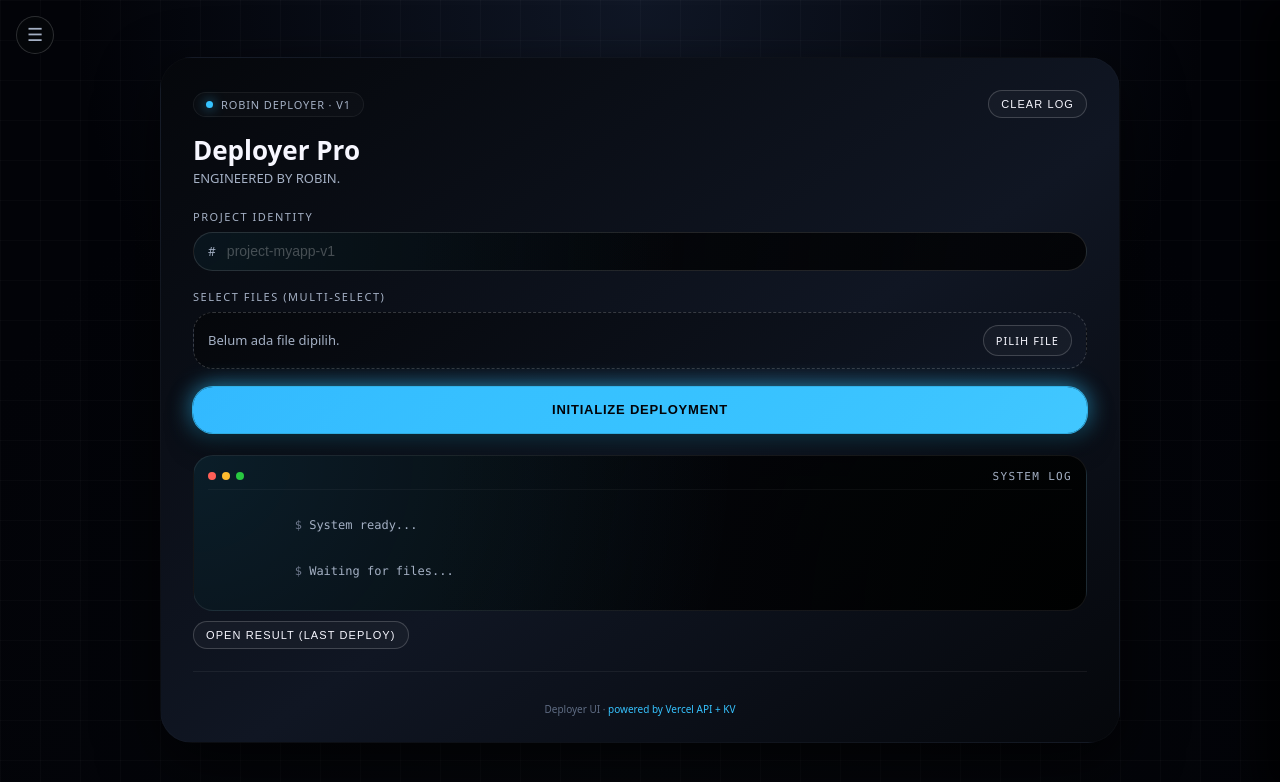
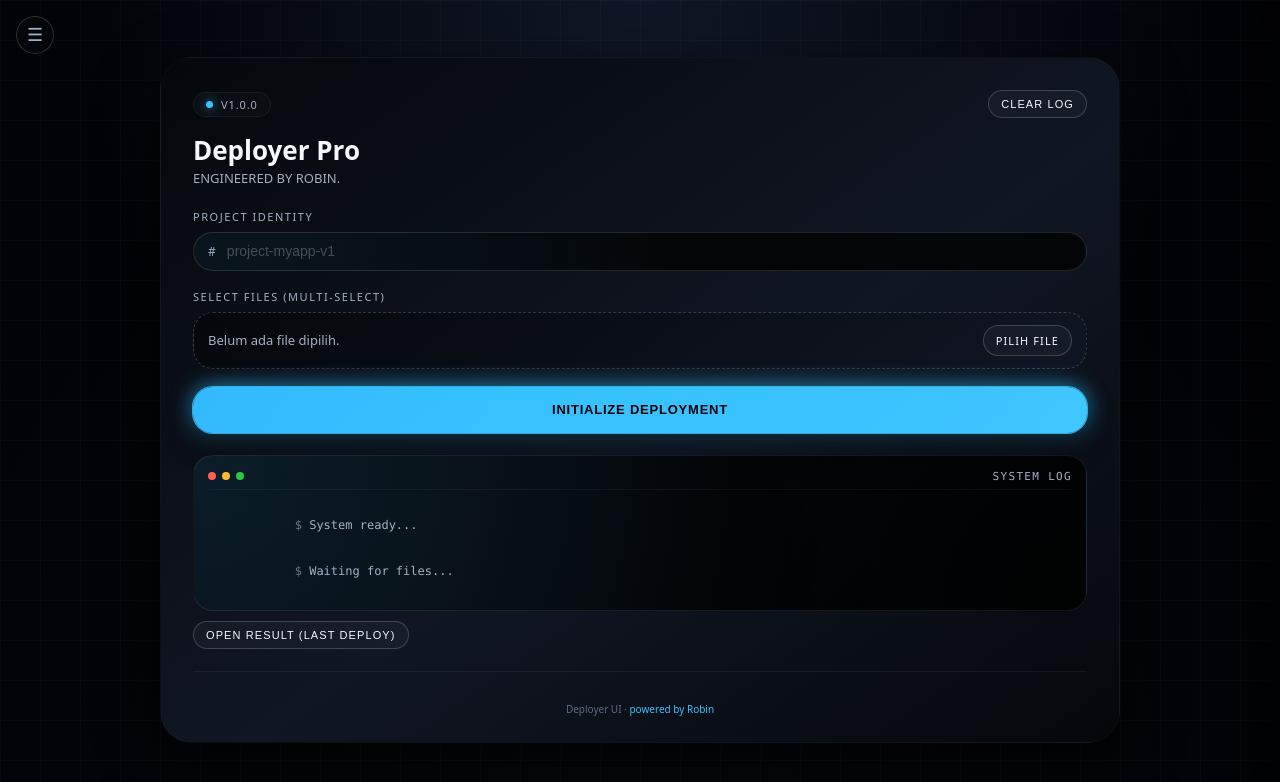
Before and after one commit to hiuraaaaa/Website-Deploy, a website: page index.html in a window 1280 px wide. Drawn offline with Linux system fonts and the light colour scheme.

Commit message:
Update index.html

```diff
--- a/index.html
+++ b/index.html
@@ -607,7 +607,7 @@
       <div class="badge-row">
         <div class="badge">
           <span class="badge-dot"></span>
-          <span>Robin Deployer · v1</span>
+          <span>v1.0.0</span>
         </div>
         <button class="btn-ghost" id="btnClearLog" type="button">
           Clear Log
@@ -681,7 +681,7 @@
       <div class="docs"></div>
 
       <div class="footer">
-        Deployer UI · <span class="highlight">powered by Vercel API + KV</span>
+        Deployer UI · <span class="highlight">powered by Robin</span>
       </div>
     </div>
   </div>
```
